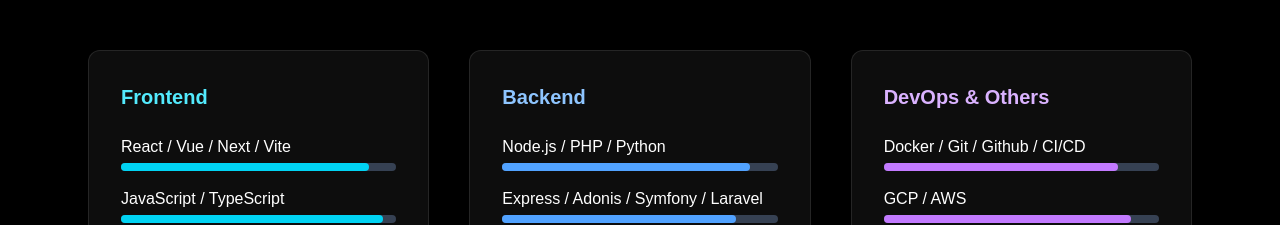
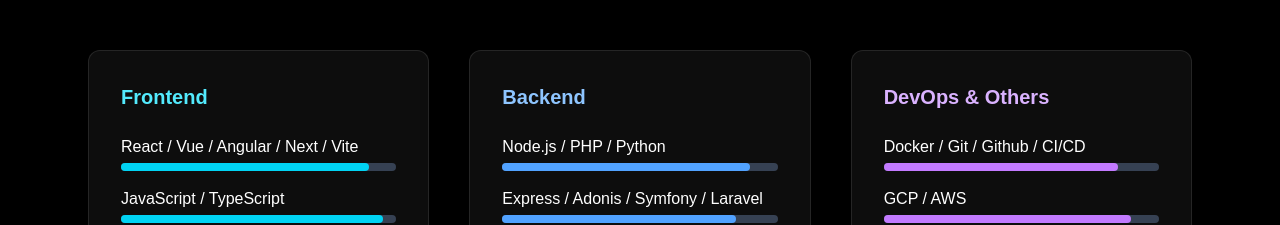
Before and after one commit to Mirindra-lan/Portfolio, a Next.js app: page / in a window 1280 px wide. Shown: the part 2280-2505 px from the top of the page. Built offline with nearby package versions, Linux system fonts and the light colour scheme.

Commit message:
Update skills.tsx

```diff
--- a/app/components/skills.tsx
+++ b/app/components/skills.tsx
@@ -17,7 +17,7 @@
                 </h3>
                 <div className="space-y-4">
                     <div>
-                        <p>React / Vue / Next / Vite</p>
+                        <p>React / Vue / Angular / Next / Vite</p>
                         <div className="w-full bg-gray-700 rounded-full h-2 mt-1">
                             <div className="bg-cyan-400 h-2 rounded-full w-[90%]"></div>
                         </div>
```
